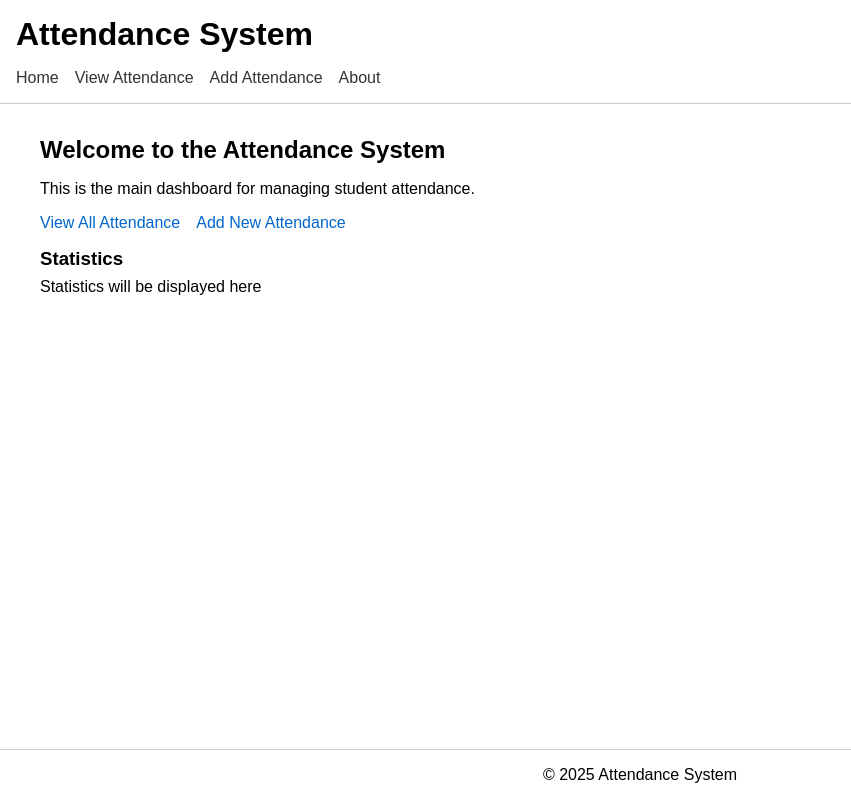
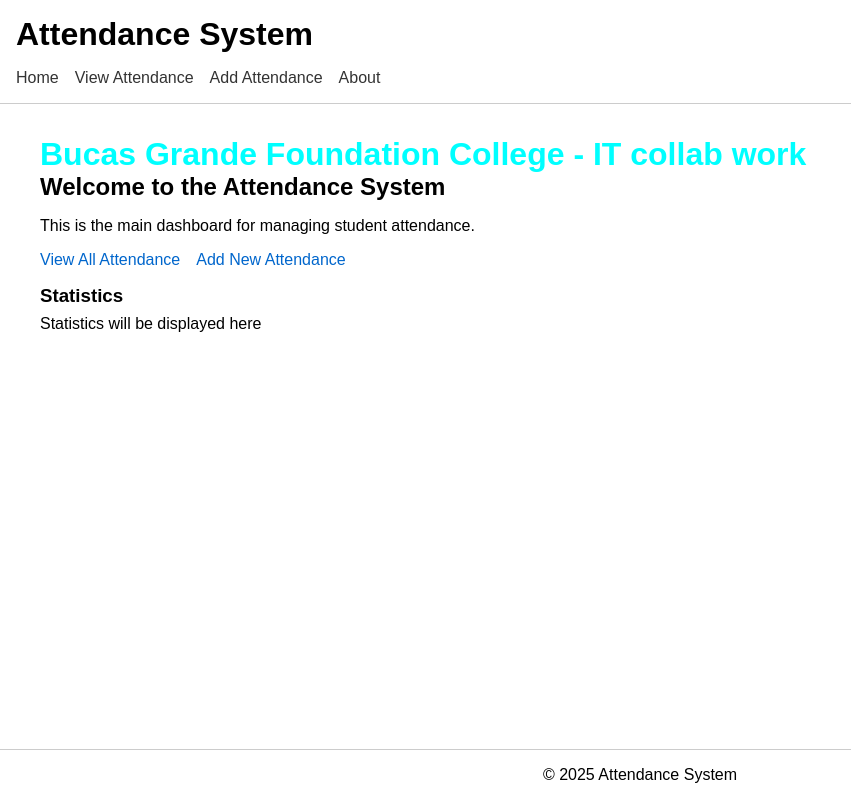
Before and after one commit to codewithsirjm/bgfc-attendance-system, a React (Vite) app: page / in a window 1280 px wide. Shown: the whole page, without its empty margins (0-851 px from the left). Built offline with nearby package versions, Linux system fonts and the light colour scheme.

Commit message:
add homepage header and color

```diff
--- a/src/pages/HomePage.jsx
+++ b/src/pages/HomePage.jsx
@@ -4,6 +4,7 @@ import { Link } from 'react-router-dom'
 function HomePage() {
   return (
     <div className="page">
+      <h1 className='homepage-header'>Bucas Grande Foundation College - IT collab work</h1>
       {/* TODO: Add a main heading for this page */}
       {/* Hint: Use an <h1> or <h2> tag with a descriptive title */}
       <h2>Welcome to the Attendance System</h2>
--- a/src/styles.css
+++ b/src/styles.css
@@ -8,6 +8,10 @@
 
 body {
   font-family: Arial, sans-serif;
+}
+
+.homepage-header {
+  color:aqua;
 }
 
 .app {
```
